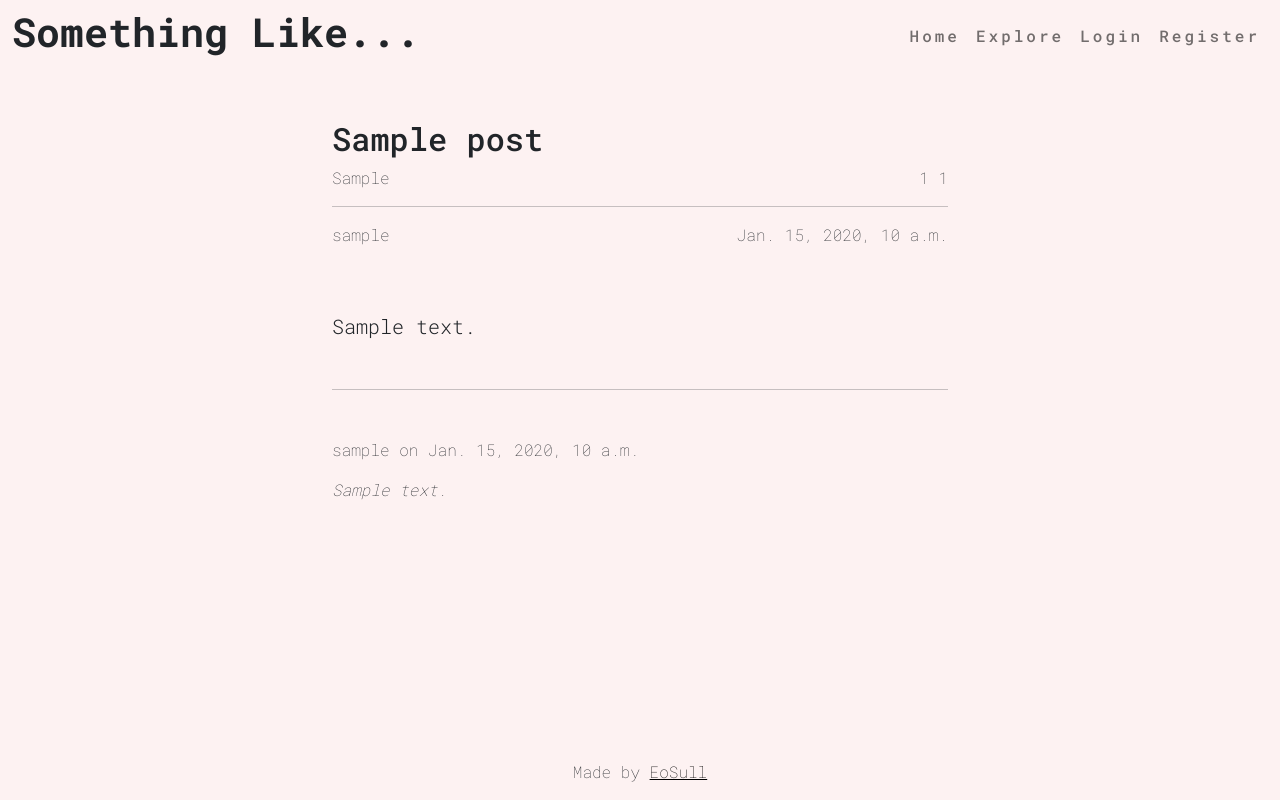
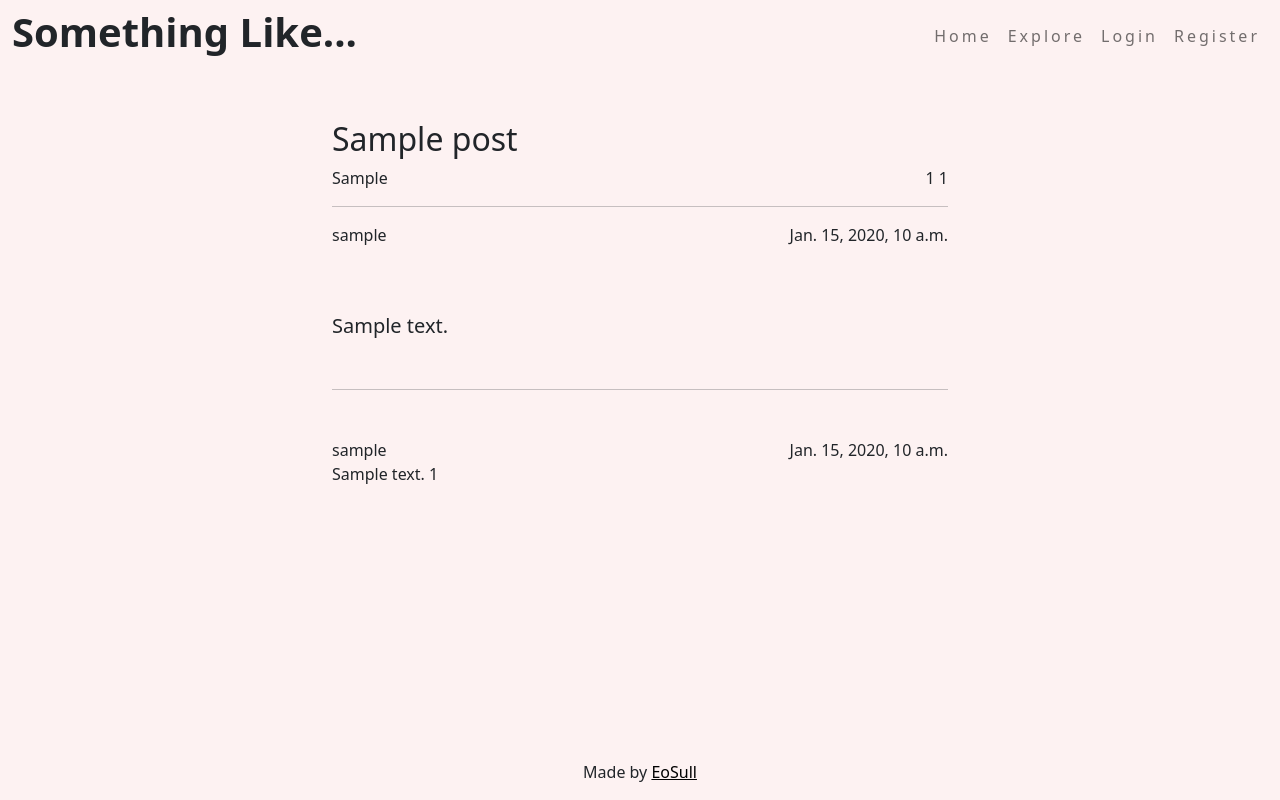
Before and after one commit to eosull/Something-Like, a Django app: a page that uses templates/post_detail.html in a window 1280 px wide. Run offline with Django 4.2, Linux system fonts and the light colour scheme; tables that the repository leaves empty hold one stand-in row (values such as "Sample post"); some libraries are stand-ins or nearby versions.

Commit message:
feat:add comment liking functionality

```diff
--- a/blog/forms.py
+++ b/blog/forms.py
@@ -12,7 +12,6 @@ class PostForm(forms.ModelForm):
         help_texts = {
             'category' : ('Category'),
         }
-
 
     def __init__(self, *args, **kwargs):
         super().__init__(*args, **kwargs)
--- a/blog/models.py
+++ b/blog/models.py
@@ -45,10 +45,13 @@ class Comment(models.Model):
     created_at = models.DateTimeField(auto_now_add=True)
     body_text = models.TextField()
     approved = models.BooleanField(default=False)
-    edited = False
+    likes = models.ManyToManyField(User, related_name="comment_like", blank=True)
 
     class Meta:
         ordering = ['created_at']
 
     def __str__(self):
         return f"Comment by {self.author} on {self.created_at}"
+
+    def number_of_likes(self):
+        return self.likes.count()
--- a/blog/urls.py
+++ b/blog/urls.py
@@ -9,4 +9,5 @@ urlpatterns = [
     path('edit/<slug>', views.NewPost.edit, name='edit'),
     path('delete/<slug>', views.NewPost.delete, name='delete'),
     path('<slug:slug>', views.PostLike.as_view(), name='post_like'),
+    path('<slug:slug>/<int:id>', views.CommentLike.as_view(), name='comment_like'),
 ]
--- a/blog/views.py
+++ b/blog/views.py
@@ -2,7 +2,7 @@ from django.shortcuts import render, get_object_or_404, redirect, reverse
 from django.http import HttpResponseRedirect
 from django.views import generic, View
 
-from .models import Post, Category
+from .models import Post, Category, Comment
 from .forms import CommentForm, PostForm, PostCategoryFilterForm
 
 
@@ -21,14 +21,15 @@ def explore(request):
         if category != 'All':
             posts = posts.filter(category__type=category)
     if date_order:
-        posts= posts.order_by('-created_at')
+        posts = posts.order_by('-created_at')
 
     context = {
-        'form' : PostCategoryFilterForm(),
-        'post_list' : posts,
-        'category_list' : Category.objects.all()
+        'form': PostCategoryFilterForm(),
+        'post_list': posts,
+        'category_list': Category.objects.all()
     }
     return render(request, 'explore.html', context)
+
 
 class ExploreList(generic.ListView):
     model = Post
@@ -117,6 +118,7 @@ class PostDetail(View):
         queryset = Post.objects
         post = get_object_or_404(queryset, slug=slug)
         comments = post.comments.filter(approved=True).order_by('created_at')
+
         liked = False
         if post.likes.filter(id=self.request.user.id).exists():
             liked = True
@@ -163,6 +165,7 @@ class PostDetail(View):
             },
         )
 
+
 class PostLike(View):
 
     def post(self, request, slug):
@@ -174,3 +177,16 @@ class PostLike(View):
             post.likes.add(request.user)
 
         return HttpResponseRedirect(reverse('post_detail', args=[slug]))
+
+
+class CommentLike(View):
+
+    def post(self, request, slug, id):
+        comment = get_object_or_404(Comment, id=id)
+
+        if comment.likes.filter(id=request.user.id).exists():
+            comment.likes.remove(request.user)
+        else:
+            comment.likes.add(request.user)
+
+        return HttpResponseRedirect(reverse('post_detail', args=[slug]))
--- a/requirements.txt
+++ b/requirements.txt
@@ -1,12 +1,14 @@
 asgiref==3.6.0
-backports.zoneinfo==0.2.1;python_version<"3.9"
+backports.zoneinfo==0.2.1
 cloudinary==1.32.0
 dj-database-url==0.5.0
 dj3-cloudinary-storage==0.0.6
 Django==4.2
 django-allauth==0.54.0
 django-crispy-forms==1.14.0
+django-filter==23.2
 django-summernote==0.8.20.0
+fontawesomefree==6.4.0
 gunicorn==20.1.0
 oauthlib==3.2.2
 psycopg2==2.9.6
@@ -14,4 +16,3 @@ PyJWT==2.6.0
 python3-openid==3.2.0
 requests-oauthlib==1.3.1
 sqlparse==0.4.4
-fontawesomefree==6.4.0
--- a/something_like/settings.py
+++ b/something_like/settings.py
@@ -37,7 +37,8 @@ CSRF_TRUSTED_ORIGINS = ["http://something-like-pp4.herokuapp.com",
                         'https://8000-eosull-somethinglike-hrdjmz45bwr.ws-eu96.gitpod.io',
                         'https://8000-eosull-somethinglike-hrdjmz45bwr.ws-eu96b.gitpod.io',
                         'https://8000-eosull-somethinglike-bsbvjmkvd4c.ws-eu96b.gitpod.io',
-                        'https://8000-eosull-somethinglike-bsbvjmkvd4c.ws-eu97.gitpod.io',]
+                        'https://8000-eosull-somethinglike-bsbvjmkvd4c.ws-eu97.gitpod.io',
+                        'https://8000-eosull-somethinglike-eaqot6kiyaa.ws-eu98.gitpod.io',]
 
 # Application definition
 
--- a/static/css/style.css
+++ b/static/css/style.css
@@ -1,7 +1,6 @@
 /* Base Template and sitewide styling */
 
 body {
-    font-family: 'Roboto Mono', sans-serif;
     font-weight: 200;
     background-color: #fdf2f2
 }
--- a/templates/post_detail.html
+++ b/templates/post_detail.html
@@ -27,7 +27,7 @@
 
 
                     {% if user.is_authenticated %}
-                    <form class="d-inline" action="{% url 'post_like' post.slug %}" method="POST">
+                    <form class="d-inline" action="{% url 'post_like' post.slug %}" method="post">
                         {% csrf_token %}
 
                         {% if liked %}
@@ -43,19 +43,33 @@
                         </button>
 
                         {% endif %}
+                    </form>
                     {% if post.author == request.user %}
-                        <form action="{% url 'edit' post.slug %}">
+                        <form class="d-inline" action="{% url 'edit' post.slug %}">
                             <button type="submit" class="btn btn-primary" value="Edit Post">Edit</button>
                         </form>
                         {% endif %}
+                    {% endif %}
+                    <hr>
+
+                    <div class="mt-5">
+                        {% for comment in comments %}
+                            <div class="mt-2 mb-2">
+                                <p class="d-inline">{{ comment.author }}</p>
+                                <p class="d-inline float-end">{{ comment.created_at }}</p><br>
+                                <p class="d-inline fw-bolder">{{ comment.body_text }}</p>
+                                <p class="d-inline">{{ comment.number_of_likes }} <i class="fa-solid fa-thumbs-up"></i></p>
+                                {% if user.is_authenticated %}
+                                    <form action="{% url 'comment_like' post.slug comment.id %}" method="post">
+                                        {% csrf_token %}
+                                        <button class="btn btn-primary" type="submit" name="comment_id" value="{{ post.slug }}">
+                                            <i class="fa-solid fa-thumbs-up"></i>
+                                        </button>
                                     </form>
                                 {% endif %}
-                    <hr>
-                    <div class="mt-5">
-                    {% for comment in comments %}
-                    <p>{{ comment.author }} on {{ comment.created_at }}</p>
-                    <p><em>{{ comment.body_text }}</em></p>
+                            </div>
                         {% endfor %}
+
                         {% if commented %}
                         <div class="alert alert-success">Your Comment is awaiting approval</div>
                         {% else %}
@@ -72,7 +86,6 @@
             </div>
         </div>
     </div>
-
 </div>
 
 {% endblock content %}
```
Also changed, not shown: blog/migrations/0004_comment_likes.py (added), blog/migrations/0005_comment_edited_at.py (added), blog/migrations/0006_remove_comment_edited_at.py (added). Lines whose indentation alone changed are shown as unchanged.
